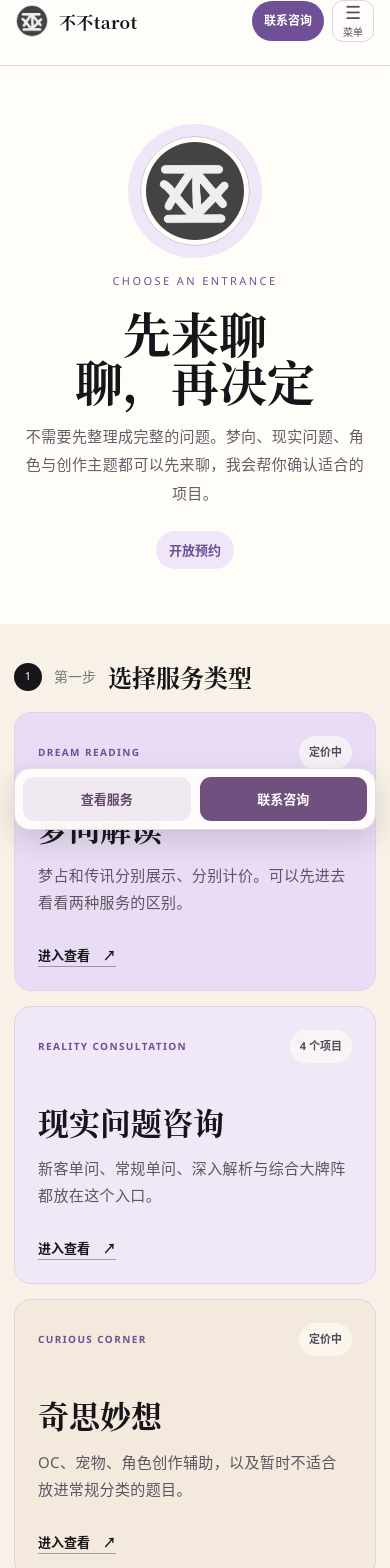
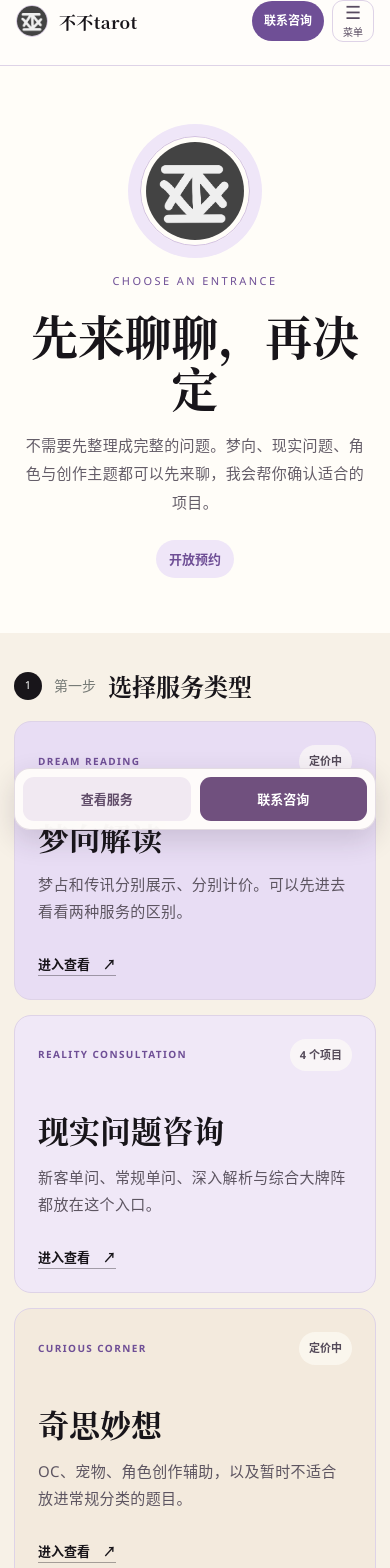
Before and after one commit to peibu245/bubu-tarot-site, a Next.js app: page /booking in a window 390 px wide. Shown: the top 1568 px of the page. Built offline with nearby package versions, Linux system fonts and the light colour scheme.

Commit message:
Fix mobile horizontal overflow

```diff
--- a/app/public.css
+++ b/app/public.css
@@ -1099,6 +1099,12 @@ body { font-size:16px; line-height:1.7; }
 }
 
 @media (max-width:760px) {
+  html { max-width:100%; overflow-x:clip; }
+  body { max-width:100%; }
+  .public-page { width:100%; max-width:100%; overflow-x:clip; }
+  .public-page :where(section,article,div,header,footer,nav) { min-width:0; }
+  .public-page :where(h1,h2,h3,p,li,dd,dt) { max-width:100%; overflow-wrap:anywhere; word-break:break-word; }
+  .public-page :where(h1,h2,h3) { text-wrap:wrap; }
   .public-header { min-height:calc(66px + env(safe-area-inset-top)); height:auto; padding:env(safe-area-inset-top) 16px 0; background:#fffdfa; backdrop-filter:none; }
   .public-header-inner { grid-template-columns:minmax(0,1fr) auto auto; gap:8px; }
   .public-brand { min-width:0; font-size:17px; }.public-brand span { overflow:hidden; text-overflow:ellipsis; white-space:nowrap; }
@@ -1111,8 +1117,8 @@ body { font-size:16px; line-height:1.7; }
   .mobile-menu-head button { width:36px; height:36px; border:0; border-radius:10px; background:#f2ebf3; color:#5d4c66; font-size:26px; line-height:1; cursor:pointer; }
   .mobile-menu a { min-height:46px; display:flex; align-items:center; border-bottom:1px solid #eee7ed; color:#49404c; font-size:15px; }
   .mobile-menu a:last-child { border-bottom:0; }
-  .mobile-bottom-actions { position:fixed; z-index:35; right:14px; bottom:max(14px,calc(env(safe-area-inset-bottom) + 8px)); left:14px; display:grid; grid-template-columns:1fr 1fr; gap:9px; padding:8px; border:1px solid rgba(119,93,131,.20); border-radius:16px; background:rgba(255,253,250,.94); box-shadow:0 10px 28px rgba(45,31,50,.16); backdrop-filter:blur(12px); }
-  .mobile-bottom-actions a { min-height:44px; display:grid; place-items:center; border-radius:11px; background:#f1e9f2; color:#604c69; font-size:13px; font-weight:700; }
+  .mobile-bottom-actions { position:fixed; z-index:35; right:14px; bottom:max(14px,calc(env(safe-area-inset-bottom) + 8px)); left:14px; width:auto; max-width:calc(100vw - 28px); display:grid; grid-template-columns:repeat(2,minmax(0,1fr)); gap:9px; padding:8px; border:1px solid rgba(119,93,131,.20); border-radius:16px; background:rgba(255,253,250,.94); box-shadow:0 10px 28px rgba(45,31,50,.16); backdrop-filter:blur(12px); }
+  .mobile-bottom-actions a { min-width:0; min-height:44px; padding:0 8px; display:grid; place-items:center; overflow:hidden; border-radius:11px; background:#f1e9f2; color:#604c69; font-size:13px; font-weight:700; text-align:center; white-space:nowrap; }
   .mobile-bottom-actions a:last-child { background:#70507e; color:#fff; }
   .public-page { padding-bottom:calc(82px + env(safe-area-inset-bottom)); }
   #about,#services,#booking,#contact,#guestbook { scroll-margin-top:82px; }
@@ -1133,4 +1139,9 @@ body { font-size:16px; line-height:1.7; }
   .guestbook-compose .guestbook-form { padding:18px; }
   .guestbook-public-note { font-size:11px; }
   .booking-banner { min-height:0; padding-top:52px; padding-bottom:52px; }
+  .booking-hero h1 { width:100%; font-size:clamp(38px,12vw,48px); line-height:1.12; }
+  .booking-flow,.policy-card-grid,.policy-short-note,.service-hero,.dream-service-split,.service-intro,.service-details,.service-pricing,.service-promotions,.service-page-cta,.public-footer { max-width:100%; }
+  .booking-entry-card,.booking-price-card,.prepare-grid article,.contact-panel,.service-boundary,.policy-card,.price-pending,.dream-service-split article { min-width:0; max-width:100%; }
+  .booking-entry-meta,.booking-price-top,.service-price-heading,.contact-unlocked-top { min-width:0; }
+  .booking-entry-card p,.booking-price-card p,.dream-service-split p,.service-intro>p,.service-hero div>p:last-child,.policy-card p,.policy-short-note p { overflow-wrap:anywhere; word-break:break-word; }
 }
```
